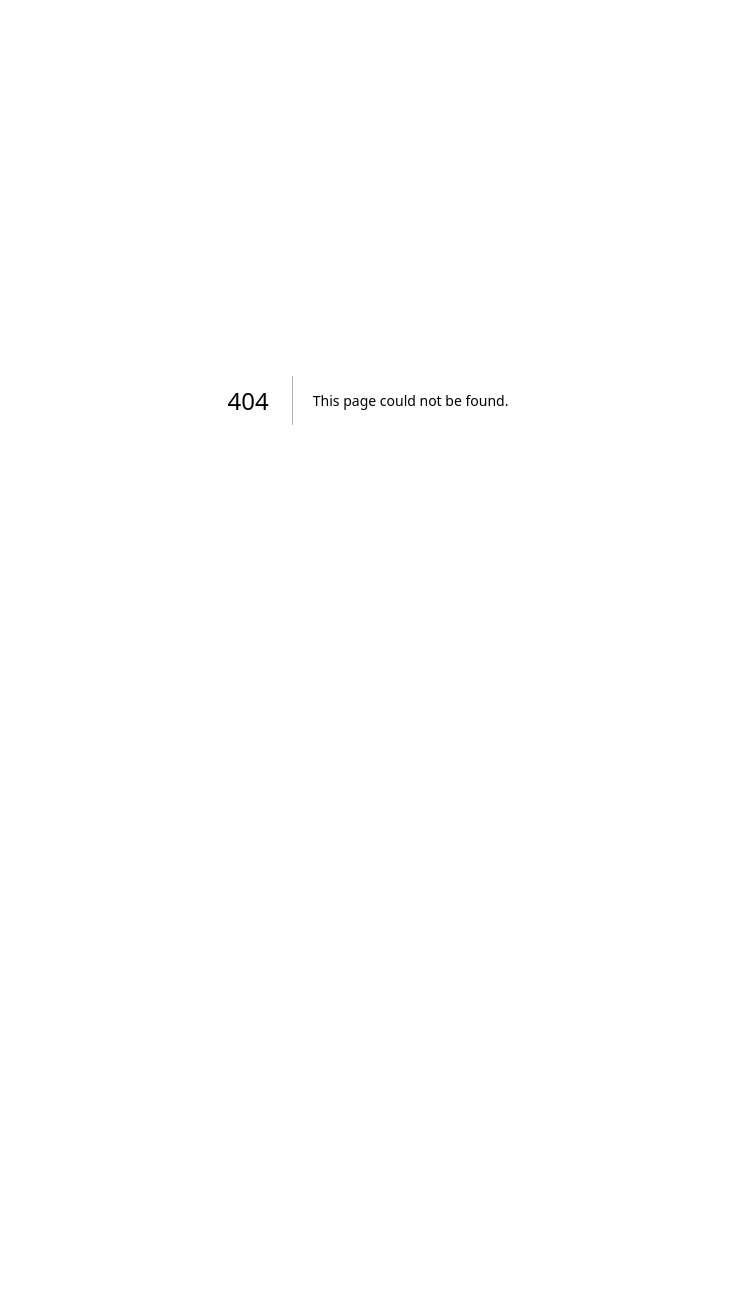
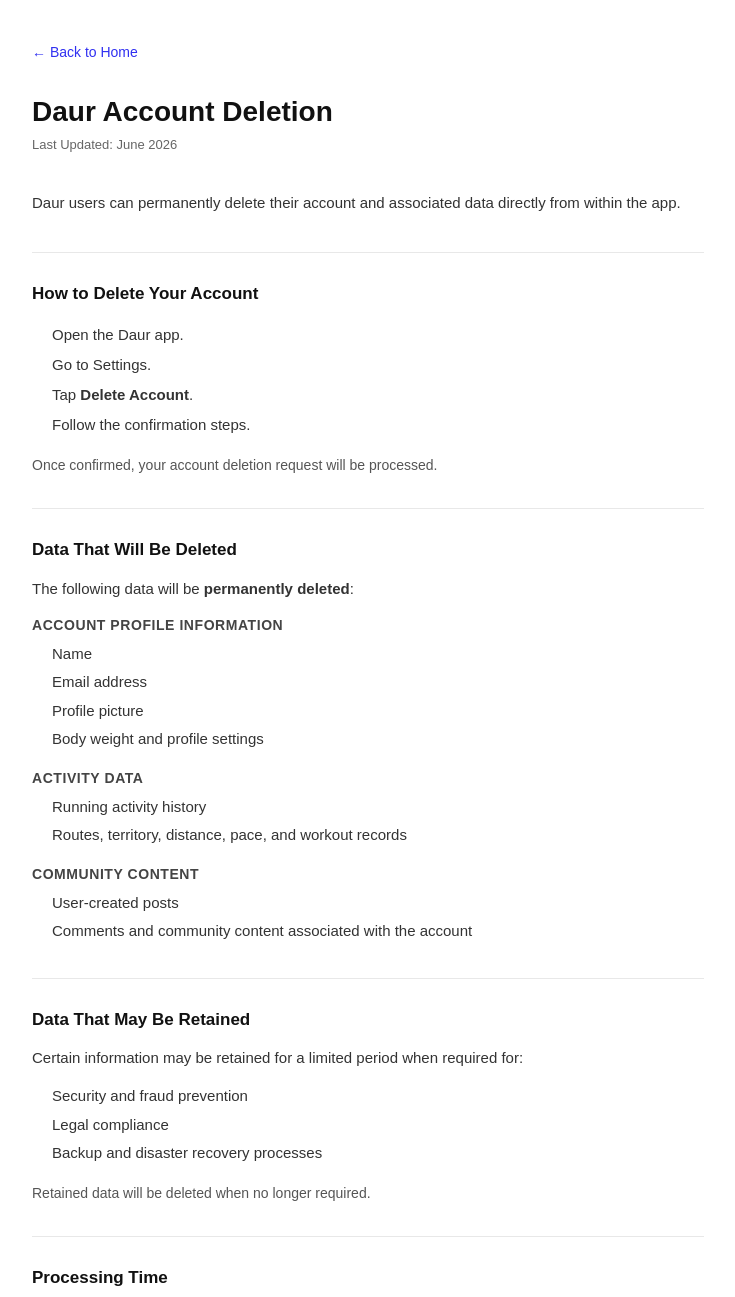
Before and after one commit to aniket4518/vici-frontend, a Next.js app: page /account-deletion in a window 1280 px wide. Before the commit this address had no page. Shown: the top 1297 px of the page, without its empty margins (272-1007 px from the left). Before the commit the page ends 800 px from the top, so only its background shows below. Built offline with nearby package versions, Linux system fonts and the light colour scheme.

Commit message:
added deetion

```diff
--- /dev/null
+++ b/app/account-deletion/page.tsx
@@ -0,0 +1,294 @@
+import type { Metadata } from "next";
+import Link from "next/link";
+
+export const metadata: Metadata = {
+  title: "Account Deletion | Daur",
+  description:
+    "Learn how to permanently delete your Daur account and what data will be removed or retained during the process.",
+};
+
+export default function AccountDeletionPage() {
+  return (
+    <main
+      style={{
+        minHeight: "100vh",
+        backgroundColor: "#ffffff",
+        fontFamily: "Arial, Helvetica, sans-serif",
+        color: "#111111",
+      }}
+    >
+      {/* ── Page wrapper ── */}
+      <div
+        style={{
+          maxWidth: "720px",
+          margin: "0 auto",
+          padding: "40px 24px 80px",
+        }}
+      >
+        {/* ── Back button ── */}
+        <Link
+          href="/"
+          style={{
+            display: "inline-flex",
+            alignItems: "center",
+            gap: "6px",
+            fontSize: "14px",
+            color: "#3030F1",
+            textDecoration: "none",
+            marginBottom: "32px",
+          }}
+        >
+          ← Back to Home
+        </Link>
+
+        {/* ── Title block ── */}
+        <h1
+          style={{
+            fontSize: "28px",
+            fontWeight: 700,
+            marginBottom: "6px",
+            lineHeight: 1.2,
+          }}
+        >
+          Daur Account Deletion
+        </h1>
+        <p
+          style={{
+            fontSize: "13px",
+            color: "#666666",
+            marginBottom: "36px",
+          }}
+        >
+          Last Updated: June 2026
+        </p>
+
+        <p
+          style={{
+            fontSize: "15px",
+            lineHeight: 1.7,
+            marginBottom: "36px",
+            color: "#333333",
+          }}
+        >
+          Daur users can permanently delete their account and associated data
+          directly from within the app.
+        </p>
+
+        {/* ── Section: How to delete ── */}
+        <Section title="How to Delete Your Account">
+          <ol
+            style={{
+              paddingLeft: "20px",
+              margin: 0,
+              fontSize: "15px",
+              lineHeight: "2",
+              color: "#333333",
+            }}
+          >
+            <li>Open the Daur app.</li>
+            <li>Go to Settings.</li>
+            <li>Tap <strong>Delete Account</strong>.</li>
+            <li>Follow the confirmation steps.</li>
+          </ol>
+          <p
+            style={{
+              fontSize: "14px",
+              color: "#555555",
+              marginTop: "14px",
+              lineHeight: 1.6,
+            }}
+          >
+            Once confirmed, your account deletion request will be processed.
+          </p>
+        </Section>
+
+        {/* ── Section: Data deleted ── */}
+        <Section title="Data That Will Be Deleted">
+          <p
+            style={{
+              fontSize: "15px",
+              color: "#333333",
+              marginBottom: "12px",
+              lineHeight: 1.6,
+            }}
+          >
+            The following data will be <strong>permanently deleted</strong>:
+          </p>
+
+          <SubHeading>Account profile information</SubHeading>
+          <BulletList
+            items={["Name", "Email address", "Profile picture", "Body weight and profile settings"]}
+          />
+
+          <SubHeading>Activity data</SubHeading>
+          <BulletList
+            items={[
+              "Running activity history",
+              "Routes, territory, distance, pace, and workout records",
+            ]}
+          />
+
+          <SubHeading>Community content</SubHeading>
+          <BulletList
+            items={[
+              "User-created posts",
+              "Comments and community content associated with the account",
+            ]}
+          />
+        </Section>
+
+        {/* ── Section: Data retained ── */}
+        <Section title="Data That May Be Retained">
+          <p
+            style={{
+              fontSize: "15px",
+              color: "#333333",
+              marginBottom: "12px",
+              lineHeight: 1.6,
+            }}
+          >
+            Certain information may be retained for a limited period when
+            required for:
+          </p>
+          <BulletList
+            items={[
+              "Security and fraud prevention",
+              "Legal compliance",
+              "Backup and disaster recovery processes",
+            ]}
+          />
+          <p
+            style={{
+              fontSize: "14px",
+              color: "#555555",
+              marginTop: "14px",
+              lineHeight: 1.6,
+            }}
+          >
+            Retained data will be deleted when no longer required.
+          </p>
+        </Section>
+
+        {/* ── Section: Processing time ── */}
+        <Section title="Processing Time">
+          <p
+            style={{
+              fontSize: "15px",
+              color: "#333333",
+              lineHeight: 1.7,
+            }}
+          >
+            Account deletion requests are typically processed within{" "}
+            <strong>30 days</strong>.
+          </p>
+        </Section>
+
+        {/* ── Section: Contact ── */}
+        <Section title="Contact" last>
+          <p
+            style={{
+              fontSize: "15px",
+              color: "#333333",
+              lineHeight: 1.7,
+            }}
+          >
+            For questions regarding account deletion or privacy, contact:
+          </p>
+          <p style={{ marginTop: "10px" }}>
+            <a
+              href="mailto:contact.daur@gmail.com"
+              style={{
+                fontSize: "15px",
+                color: "#3030F1",
+                textDecoration: "none",
+                fontWeight: 600,
+              }}
+            >
+              contact.daur@gmail.com
+            </a>
+          </p>
+          <p
+            style={{
+              fontSize: "14px",
+              color: "#777777",
+              marginTop: "6px",
+            }}
+          >
+            Daur
+          </p>
+        </Section>
+      </div>
+    </main>
+  );
+}
+
+/* ── Sub-components ─────────────────────────────────────────── */
+
+function Section({
+  title,
+  children,
+  last = false,
+}: {
+  title: string;
+  children: React.ReactNode;
+  last?: boolean;
+}) {
+  return (
+    <section
+      style={{
+        borderTop: "1px solid #E8E8E8",
+        paddingTop: "28px",
+        marginBottom: last ? 0 : "28px",
+        paddingBottom: last ? 0 : "4px",
+      }}
+    >
+      <h2
+        style={{
+          fontSize: "17px",
+          fontWeight: 700,
+          marginBottom: "14px",
+          color: "#111111",
+        }}
+      >
+        {title}
+      </h2>
+      {children}
+    </section>
+  );
+}
+
+function SubHeading({ children }: { children: React.ReactNode }) {
+  return (
+    <p
+      style={{
+        fontSize: "14px",
+        fontWeight: 700,
+        color: "#444444",
+        marginTop: "14px",
+        marginBottom: "4px",
+        textTransform: "uppercase",
+        letterSpacing: "0.04em",
+      }}
+    >
+      {children}
+    </p>
+  );
+}
+
+function BulletList({ items }: { items: string[] }) {
+  return (
+    <ul
+      style={{
+        paddingLeft: "20px",
+        margin: 0,
+        fontSize: "15px",
+        lineHeight: "1.9",
+        color: "#333333",
+      }}
+    >
+      {items.map((item) => (
+        <li key={item}>{item}</li>
+      ))}
+    </ul>
+  );
+}
```
